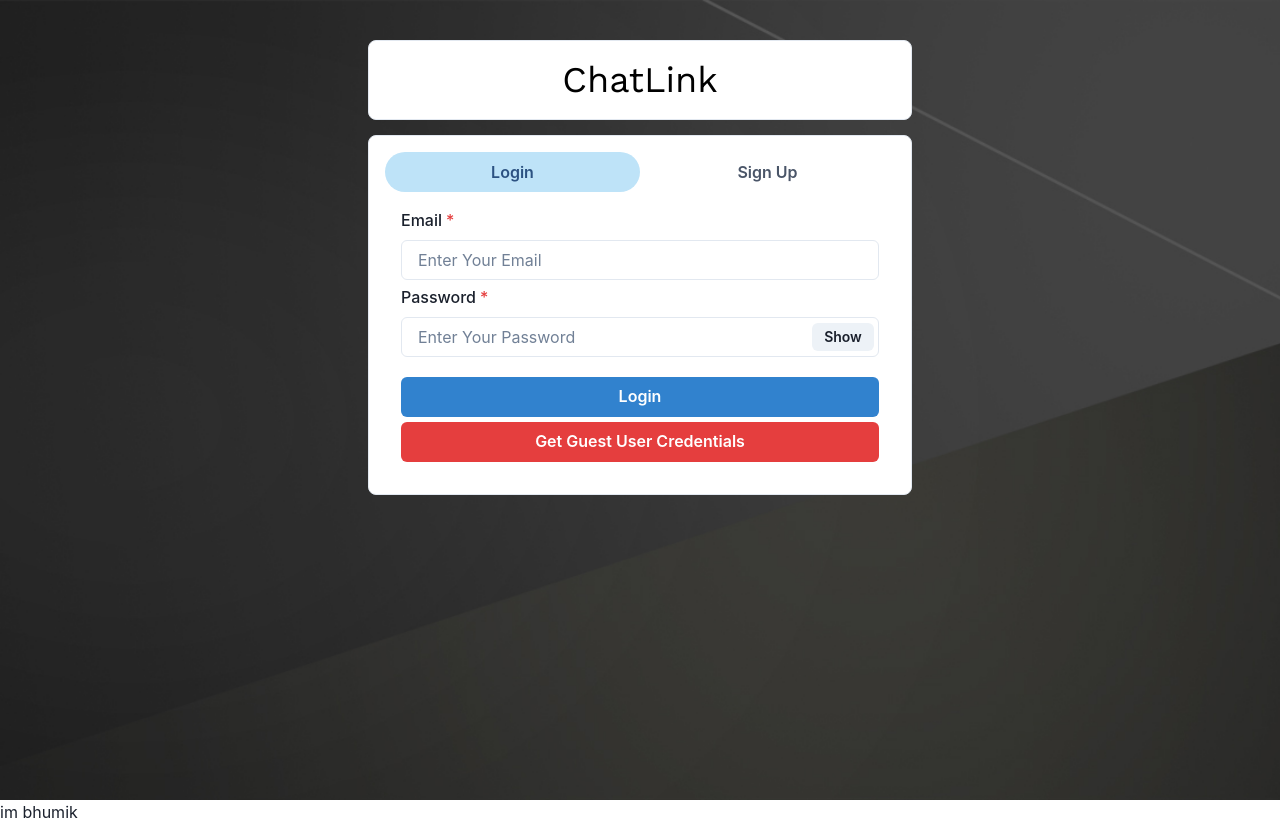
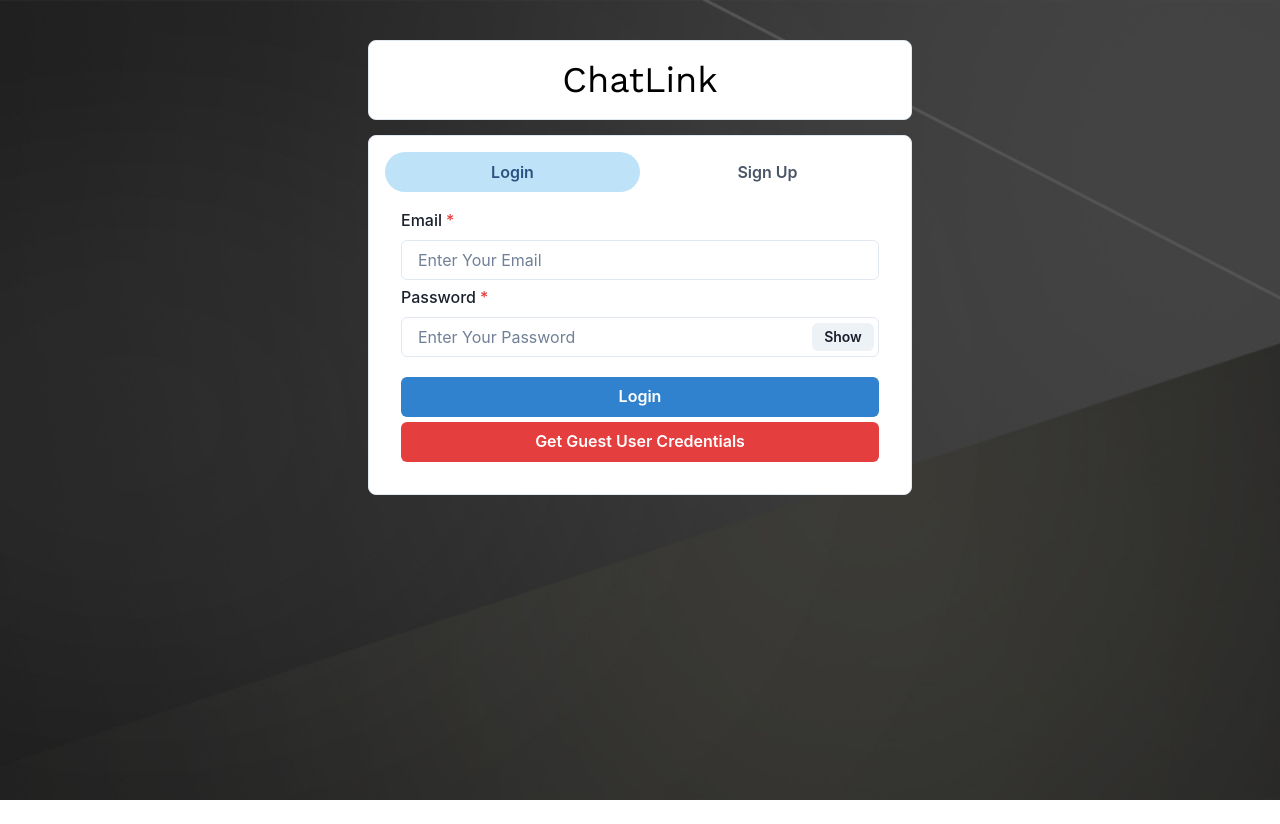
Before and after one commit to vedant-thakre/Onechat-backend, a React (Create React App) app in the folder frontend/: page / in a window 1280 px wide. After the commit the page ends 800 px from the top, so only its background shows below. Built offline with nearby package versions, Linux system fonts and the light colour scheme.

Commit message:
name rem

```diff
--- a/frontend/src/index.js
+++ b/frontend/src/index.js
@@ -11,7 +11,6 @@ root.render(
     <BrowserRouter>
     <ChakraProvider>
         <App />
-        im bhumik
     </ChakraProvider>
     </BrowserRouter>
   </React.StrictMode>
```
